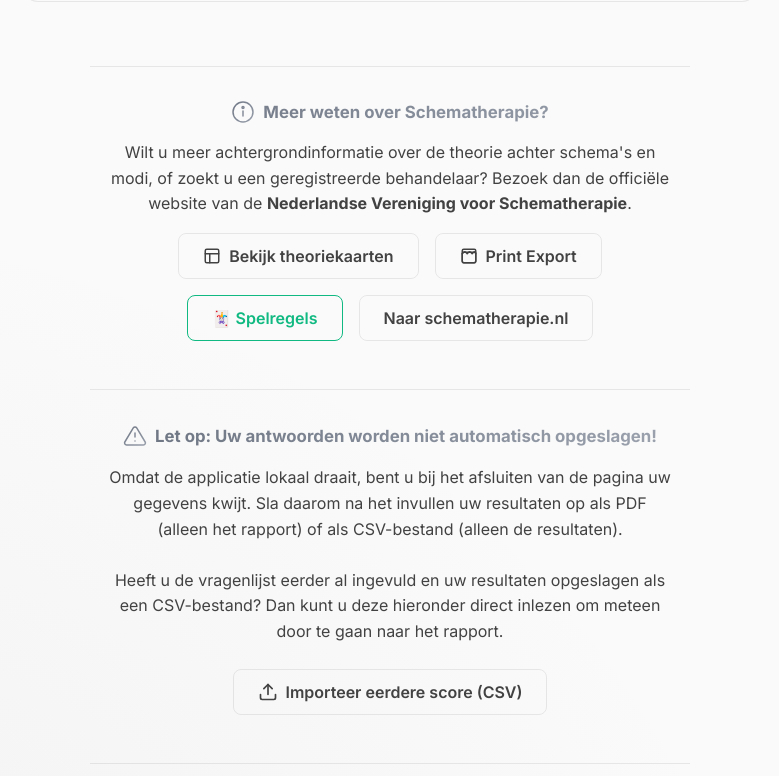
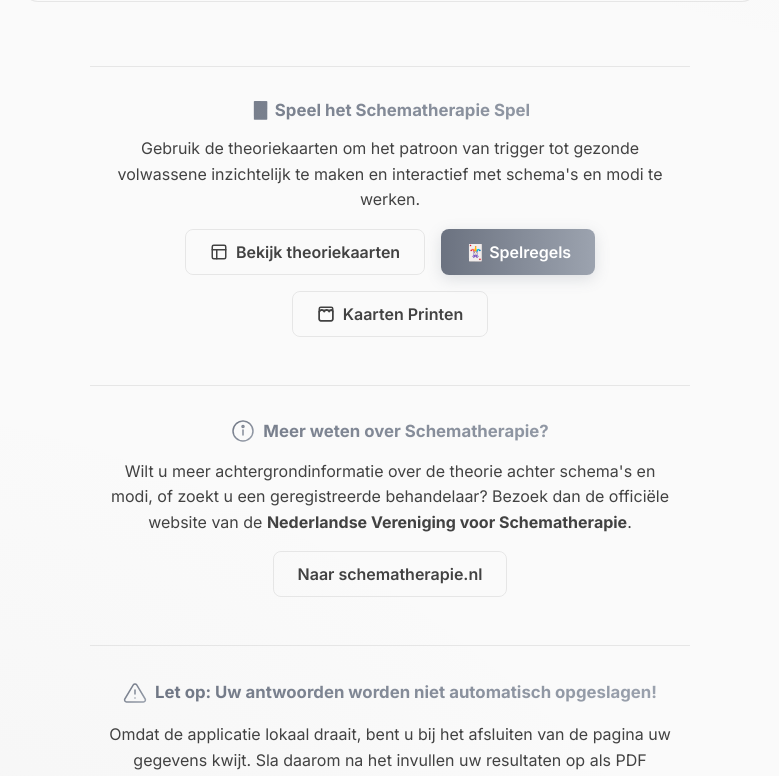
Before and after one commit to radder1972/STA, a React (Vite) app: page / in a window 1280 px wide. Shown: the part 1103-1879 px from the top of the page, without its empty margins (250-1029 px from the left). Built offline with nearby package versions, Linux system fonts and the light colour scheme.

Commit message:
Restructure Home layout to prominently feature the Schema Therapy Game section

```diff
--- a/package.json
+++ b/package.json
@@ -1,7 +1,7 @@
 {
   "name": "schema-therapy-app",
   "private": true,
-  "version": "2.6.144",
+  "version": "2.6.145",
   "type": "module",
   "scripts": {
     "dev": "vite",
--- a/src/components/Home.jsx
+++ b/src/components/Home.jsx
@@ -274,10 +274,10 @@ export default function Home({ onStart, completedTests, onViewResults, onImport,
 
       <div style={{ marginTop: '4rem', textAlign: 'center', color: 'var(--text-main)', maxWidth: '600px', margin: '4rem auto 2rem auto', padding: '1rem', borderTop: '1px solid var(--border-color)' }}>
         <p className="text-gradient" style={{ display: 'flex', alignItems: 'center', justifyContent: 'center', gap: '8px', marginBottom: '0.5rem', fontWeight: 'bold', fontSize: '1.05rem' }}>
-          <InfoIcon size={24} useGradient={true} /> Meer weten over Schematherapie?
+          🃏 Speel het Schematherapie Spel
         </p>
         <p style={{ lineHeight: '1.6', fontSize: '1rem' }}>
-          Wilt u meer achtergrondinformatie over de theorie achter schema's en modi, of zoekt u een geregistreerde behandelaar? Bezoek dan de officiële website van de <strong>Nederlandse Vereniging voor Schematherapie</strong>.
+          Gebruik de theoriekaarten om het patroon van trigger tot gezonde volwassene inzichtelijk te maken en interactief met schema's en modi te werken.
         </p>
         <div style={{ display: 'flex', gap: '1rem', justifyContent: 'center', marginTop: '1rem', flexWrap: 'wrap' }}>
           <button
@@ -288,20 +288,31 @@ export default function Home({ onStart, completedTests, onViewResults, onImport,
             <svg width="18" height="18" viewBox="0 0 24 24" fill="none" stroke="currentColor" strokeWidth="2" strokeLinecap="round" strokeLinejoin="round"><rect x="3" y="3" width="18" height="18" rx="2" ry="2"></rect><line x1="3" y1="9" x2="21" y2="9"></line><line x1="9" y1="21" x2="9" y2="9"></line></svg> Bekijk theoriekaarten
           </button>
           <button
+            onClick={onViewGameRules}
+            className="btn btn-gradient"
+            style={{ display: 'flex', alignItems: 'center', gap: '8px' }}
+          >
+            🃏 Spelregels
+          </button>
+          <button
             onClick={onViewPrintShop}
             className="btn btn-outline"
             style={{ display: 'flex', alignItems: 'center', gap: '8px' }}
           >
             <svg width="18" height="18" viewBox="0 0 24 24" fill="none" stroke="currentColor" strokeWidth="2" strokeLinecap="round" strokeLinejoin="round"><rect x="3" y="3" width="18" height="18" rx="2" ry="2"></rect><path d="M3 9a2 2 0 0 1 2-2h14a2 2 0 0 1 2 2v10a2 2 0 0 1-2 2H5a2 2 0 0 1-2-2V9Z"></path><path d="m3 9 2.25-2.25a1.5 1.5 0 0 1 2.1 0L9.6 9l2.25-2.25a1.5 1.5 0 0 1 2.1 0L16.2 9l2.25-2.25a1.5 1.5 0 0 1 2.1 0L21 9"></path></svg>
-            Print Export
+            Kaarten Printen
           </button>
-          <button
-            onClick={onViewGameRules}
-            className="btn btn-outline"
-            style={{ display: 'flex', alignItems: 'center', gap: '8px', color: '#10b981', borderColor: '#10b981' }}
-          >
-            🃏 Spelregels
-          </button>
+        </div>
+      </div>
+
+      <div style={{ marginTop: '2rem', textAlign: 'center', color: 'var(--text-main)', maxWidth: '600px', margin: '2rem auto 2rem auto', padding: '1rem', borderTop: '1px solid var(--border-color)' }}>
+        <p className="text-gradient" style={{ display: 'flex', alignItems: 'center', justifyContent: 'center', gap: '8px', marginBottom: '0.5rem', fontWeight: 'bold', fontSize: '1.05rem' }}>
+          <InfoIcon size={24} useGradient={true} /> Meer weten over Schematherapie?
+        </p>
+        <p style={{ lineHeight: '1.6', fontSize: '1rem' }}>
+          Wilt u meer achtergrondinformatie over de theorie achter schema's en modi, of zoekt u een geregistreerde behandelaar? Bezoek dan de officiële website van de <strong>Nederlandse Vereniging voor Schematherapie</strong>.
+        </p>
+        <div style={{ display: 'flex', gap: '1rem', justifyContent: 'center', marginTop: '1rem', flexWrap: 'wrap' }}>
           <a
             href="https://www.schematherapie.nl/home"
             target="_blank"
```
